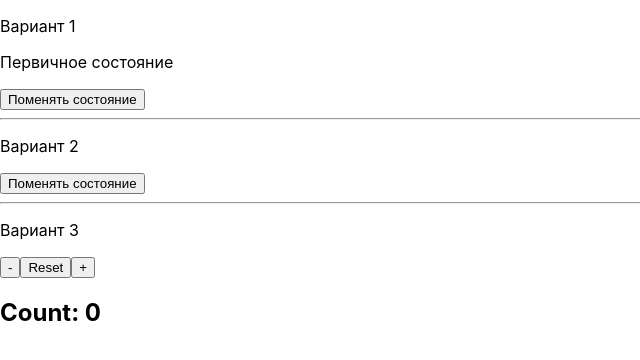
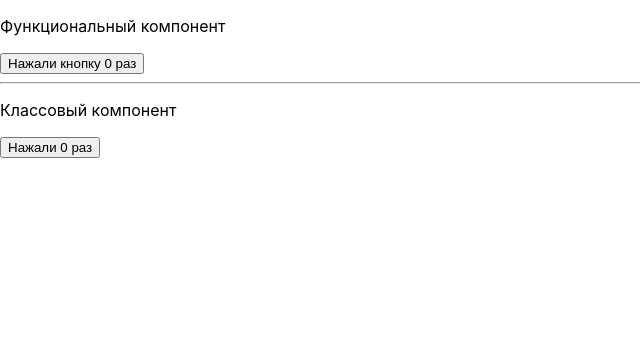
Before and after one commit to aprricod/react_homework4, a React (Create React App) app: page / in a window 1280 px wide. Shown: the top 360 px of the page, without its empty margins (0-640 px from the left). Built offline with nearby package versions, Linux system fonts and the light colour scheme.

Commit message:
весь код урока + удален лишний компонент

```diff
--- a/src/Comps/Comp1.js
+++ b/src/Comps/Comp1.js
@@ -1,29 +1,25 @@
-import React, { Component } from "react";
+import React, { useState } from "react";
 
-export default class Comp1 extends Component {
-  constructor(props) {
-    super(props);
+function Comp1(props) {
+  const [counter, setCounter] = useState(0);
+  const handlerClick = (event) => {
+    setCounter(counter + 1);
+  };
 
-    this.state = {
-      name: "Первичное состояние",
-    };
-    this.handleClick = this.handleClick.bind(this);
-  }
-  handleClick() {
-    this.setState({
-      name: "Была нажата кнопка",
-    });
-  }
-
-  render() {
-    const name = this.state.name;
-    return (
-      <div>
-        <p>{name}</p>
-        <button onClick={this.handleClick}>Поменять состояние</button>
-      </div>
-    );
-  }
+  const handlerMouseEnter = (event) => {
+    console.log("handlerMouseEnter");
+  };
+  const handlerMouseLeave = (event) => {
+    console.log("handlerMouseLeave");
+  };
+  return (
+    <button
+      onClick={handlerClick}
+      onMouseEnter={handlerMouseEnter}
+      onMouseLeave={handlerMouseLeave}
+    >
+      Нажали кнопку {counter} раз
+    </button>
+  );
 }
-
-Comp1.defaultProps = { name: "Ivan" };
+export default Comp1;
--- a/src/Comps/Comp2.js
+++ b/src/Comps/Comp2.js
@@ -5,32 +5,25 @@ export default class Comp2 extends Component {
     super(props);
 
     this.state = {
-      visibility: false,
+      counter: 0,
     };
-    this.handleClick = this.handleClick.bind(this);
-  }
-  handleClick() {
-    this.setState((state) => ({
-      visibility: !state.visibility,
-    }));
+    this.handlerClick = this.handlerClick.bind(this);
   }
 
+  handlerClick() {
+    this.setState({ counter: this.state.counter + 1 });
+  }
   render() {
-    if (this.state.visibility) {
-      return (
-        <div>
-          <p>"Была нажата кнопка"</p>
-          <button onClick={this.handleClick}>Поменять состояние</button>
-        </div>
-      );
-    } else {
-      return (
-        <div>
-          <button onClick={this.handleClick}>Поменять состояние</button>
-        </div>
-      );
-    }
+    return (
+      <button onClick={this.handlerClick}>
+        Нажали {this.state.counter} раз
+      </button>
+      // ниже тоже рабочий вариант без использованиия this.handlerClick
+      // <button
+      //   onClick={() => this.setState({ counter: this.state.counter + 1 })}
+      // >
+      //   Нажали {this.state.counter} раз
+      // </button>
+    );
   }
 }
-
-Comp2.defaultProps = { name: "Ivan" };
--- a/src/Comps/Comp3.js
+++ /dev/null
@@ -1,40 +0,0 @@
-import React, { Component } from "react";
-
-export default class Comp3 extends Component {
-  constructor(props) {
-    super(props);
-
-    this.state = {
-      count: 0,
-    };
-    this.increment = this.increment.bind(this);
-    this.decrement = this.decrement.bind(this);
-    this.reset = this.reset.bind(this);
-  }
-  increment() {
-    this.setState((state) => ({
-      count: this.state.count + 1,
-    }));
-  }
-  decrement() {
-    this.setState((state) => ({
-      count: this.state.count - 1,
-    }));
-  }
-  reset() {
-    this.setState({
-      count: 0,
-    });
-  }
-
-  render() {
-    return (
-      <div>
-        <button onClick={this.decrement}>-</button>
-        <button onClick={this.reset}>Reset</button>
-        <button onClick={this.increment}>+</button>
-        <h2>Count: {this.state.count}</h2>
-      </div>
-    );
-  }
-}
--- a/src/index.js
+++ b/src/index.js
@@ -2,20 +2,16 @@ import React from "react";
 import ReactDOM from "react-dom";
 import Comp1 from "./Comps/Comp1";
 import Comp2 from "./Comps/Comp2";
-import Comp3 from "./Comps/Comp3";
 import "./index.css";
 import reportWebVitals from "./reportWebVitals";
 
 ReactDOM.render(
   <React.StrictMode>
-    <p>Вариант 1</p>
+    <p>Функциональный компонент</p>
     <Comp1 />
     <hr />
-    <p>Вариант 2</p>
+    <p>Классовый компонент</p>
     <Comp2 />
-    <hr />
-    <p>Вариант 3</p>
-    <Comp3 />
   </React.StrictMode>,
   document.getElementById("root")
 );
```
